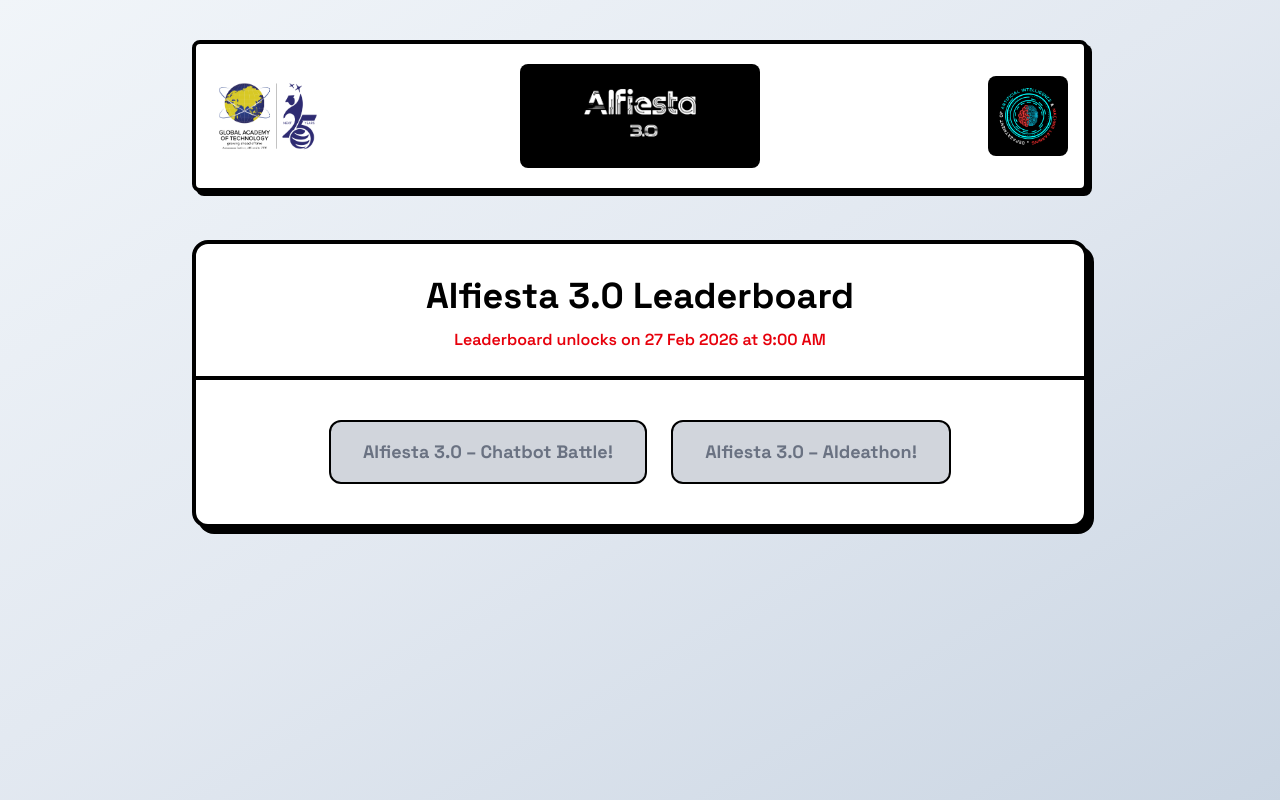
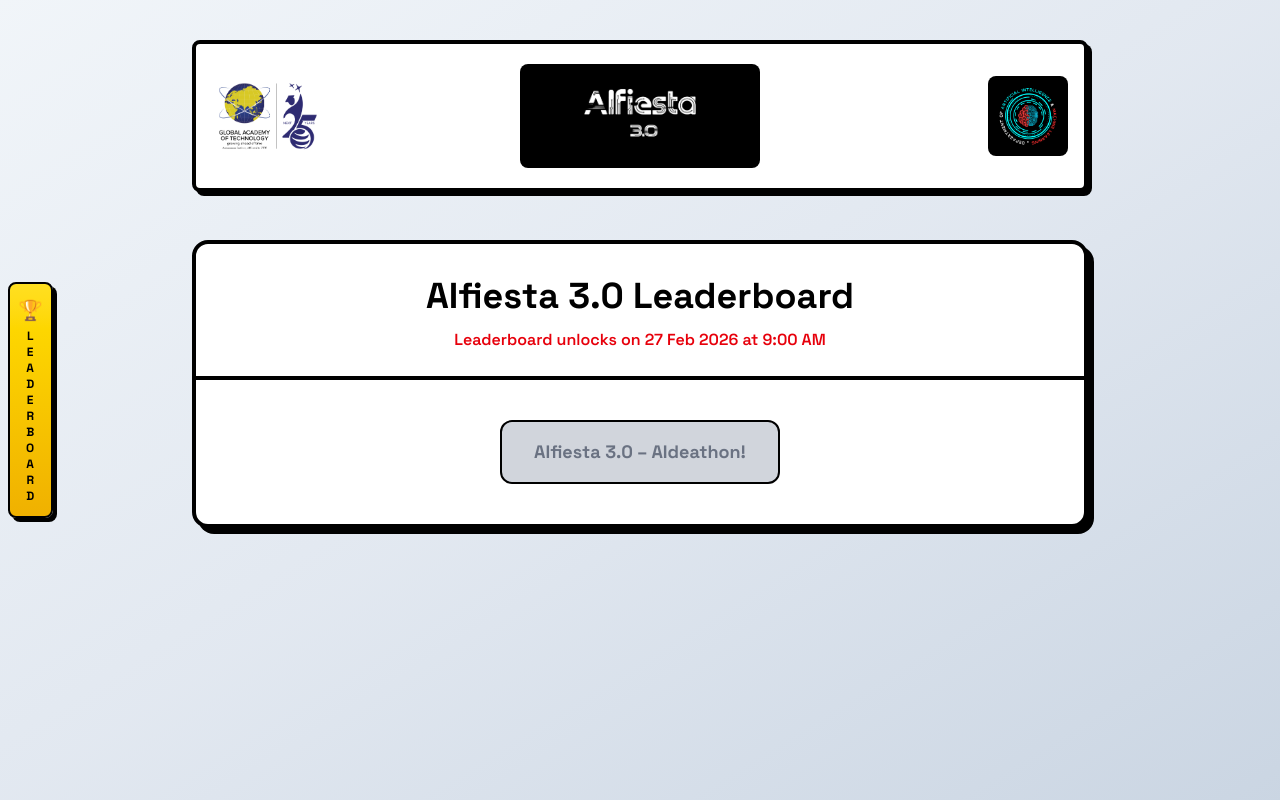
Before and after one commit to GATAIML/AIfiesta-3.O, a Next.js app: page /leaderboard in a window 1280 px wide. Shown: the top 800 px of the page. Built offline with nearby package versions, Linux system fonts and the light colour scheme.

Commit message:
fix: Uncomment LeaderBoardPopUp component in Header and comment out event button in LeaderboardPage

```diff
--- a/app/leaderboard/page.tsx
+++ b/app/leaderboard/page.tsx
@@ -31,7 +31,7 @@
 
           {/* 🔥 Event Buttons */}
           <div className="flex flex-col md:flex-row justify-center gap-6 mt-10 px-6 pb-10">
-            <button
+            {/* <button
               disabled={!hasStarted}
               onClick={() => router.push("/chatbotbattle-leaderboard")}
               className={`px-8 py-4 rounded-xl border-2 border-black font-bold text-lg transition-all
@@ -42,7 +42,7 @@
                 }`}
             >
               AIfiesta 3.0 – Chatbot Battle!
-            </button>
+            </button> */}
 
             <button
               disabled={!hasStarted}
--- a/components/Header.tsx
+++ b/components/Header.tsx
@@ -41,7 +41,7 @@
           </a>
         </div>
       </nav>
-      {/* <LeaderBoardPopUp /> */}
+      <LeaderBoardPopUp />
     </>
   );
 };
```
